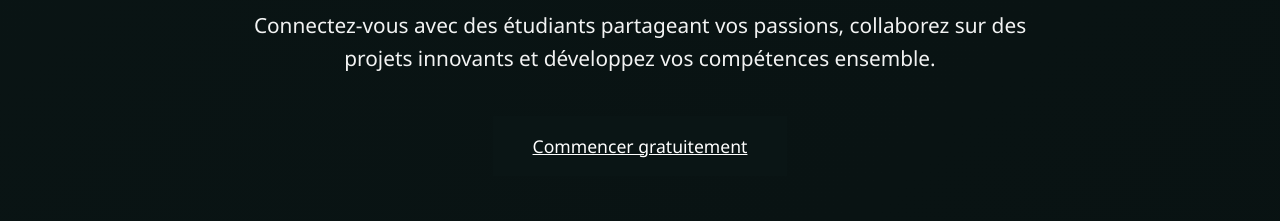
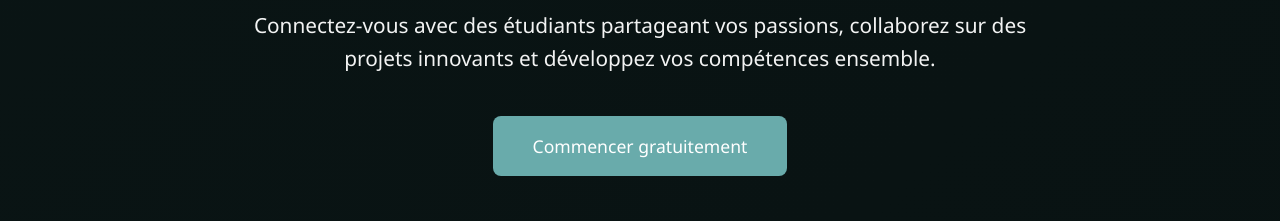
Before and after one commit to elfallahayoub/SkillBridge, a plain HTML site: page index.html in a window 1280 px wide. Shown: the part 360-581 px from the top of the page. Drawn offline with Linux system fonts and the light colour scheme.

Commit message:
modification du button 'commencer'

```diff
--- a/index.css
+++ b/index.css
@@ -211,7 +211,14 @@ D
     justify-content: center;
     margin-bottom: 3rem;
     animation: fadeInUp 0.8s ease-out 0.4s backwards;
+
 }
+.btn.btn-primary.btn-large{
+    text-decoration: none;
+    border-radius: 8px;
+    background-color: rgb(105, 171, 171);
+}
+
 
 .hero-stats {
     display: flex;
--- a/index.html
+++ b/index.html
@@ -24,7 +24,7 @@
 
         <!-- Right Navigation Items -->
         <ul class="nav-links">
-            <li><a href="#about">À propos</a></li>
+            <li><a href="#how-it-works">À propos</a></li>
             <li><a href="#features">Fonctionnalités</a></li>
             <li>
             <a href="./login/login.html" class="btn btn-primary">Connexion</a>
```
Also changed, not shown: home/home.html (line endings or trailing spaces).
